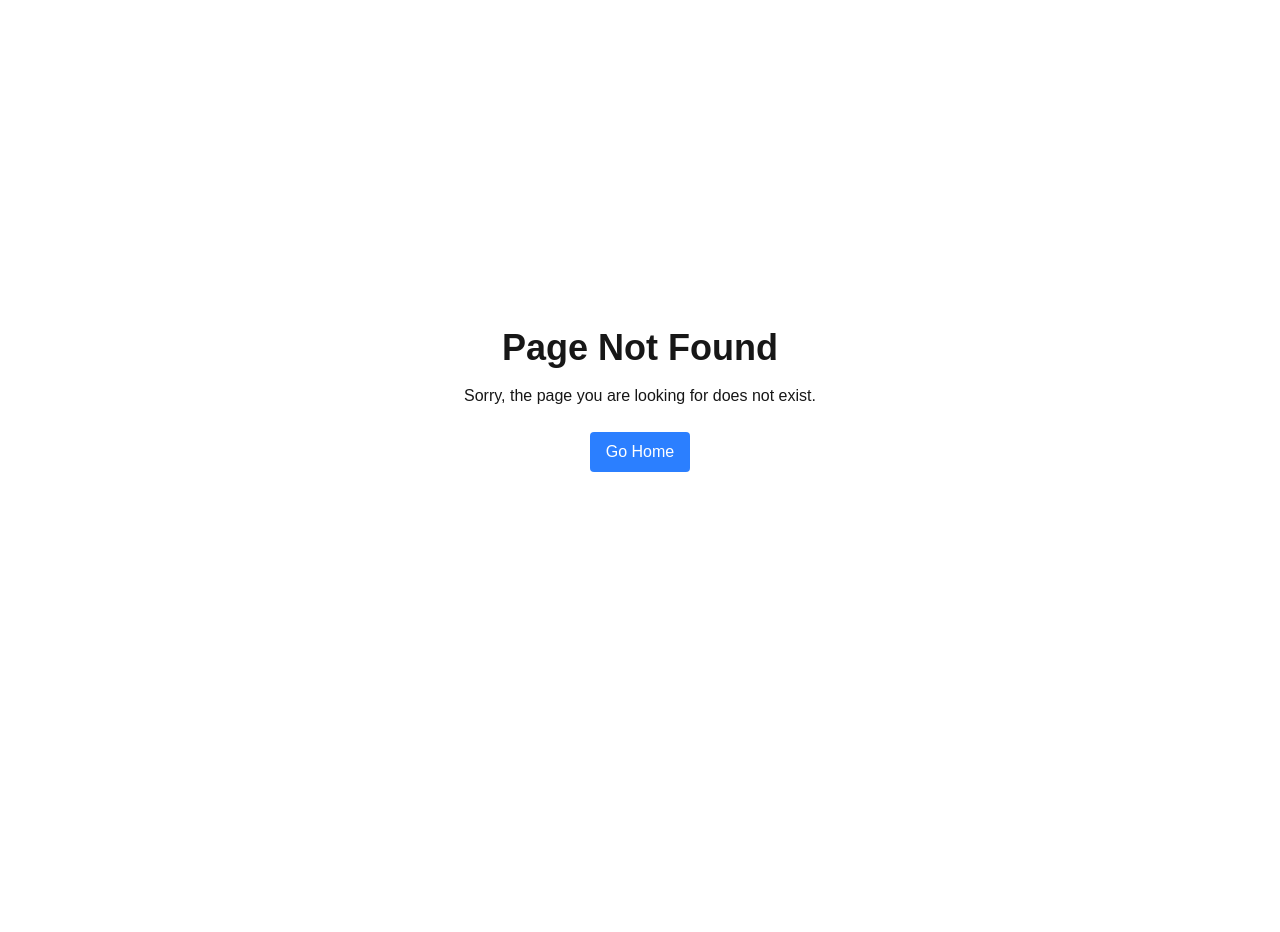
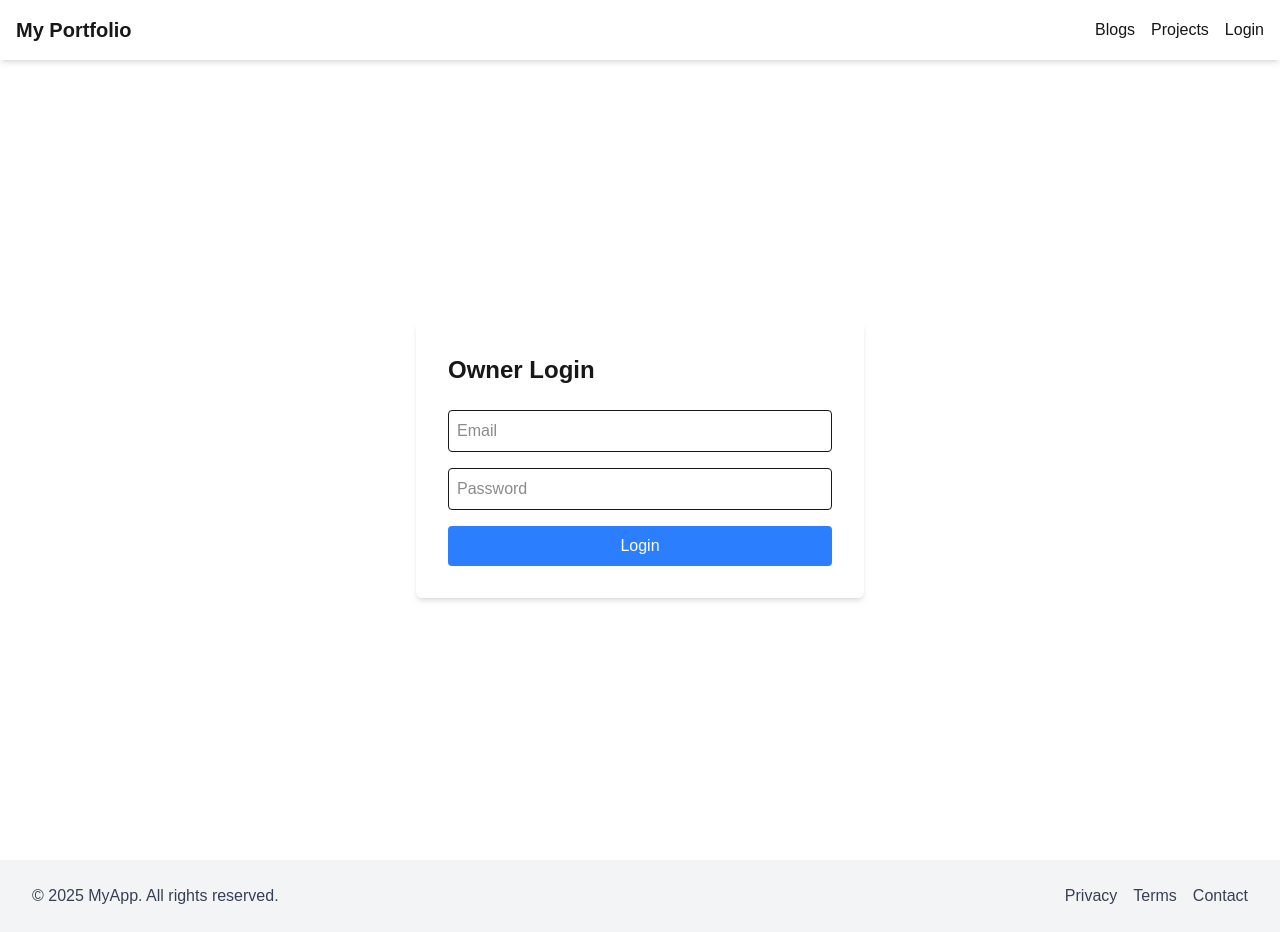
Before and after one commit to muntasirmoin/resume-nest-client, a Next.js app: page /login in a window 1280 px wide. Before the commit this address had no page. Before the commit the page ends 800 px from the top, so only its background shows below. Built offline with nearby package versions, Linux system fonts and the light colour scheme; no server answers.

Commit message:
login&Logout

```diff
--- /dev/null
+++ b/src/app/(public)/(auth)/login/page.tsx
@@ -0,0 +1,64 @@
+"use client";
+
+import { useState } from "react";
+import { signIn } from "next-auth/react";
+import { useRouter } from "next/navigation";
+import { toast } from "react-hot-toast";
+
+const LoginPage = () => {
+  const [email, setEmail] = useState("");
+  const [password, setPassword] = useState("");
+  const router = useRouter();
+
+  const handleSubmit = async (e: React.FormEvent) => {
+    e.preventDefault();
+    console.log(email, password);
+    const res = await signIn("credentials", {
+      redirect: false,
+      email,
+      password,
+    });
+
+    if (res?.ok) {
+      toast.success("Logged in successfully");
+      router.push("/dashboard");
+    } else {
+      toast.error(res?.error || "Login failed");
+    }
+  };
+
+  return (
+    <div className="flex justify-center items-center min-h-screen">
+      <form
+        onSubmit={handleSubmit}
+        className="bg-white p-8 rounded-md shadow-md w-full max-w-md"
+      >
+        <h2 className="text-2xl font-bold mb-6">Owner Login</h2>
+        <input
+          type="email"
+          placeholder="Email"
+          value={email}
+          onChange={(e) => setEmail(e.target.value)}
+          className="w-full mb-4 p-2 border rounded"
+          required
+        />
+        <input
+          type="password"
+          placeholder="Password"
+          value={password}
+          onChange={(e) => setPassword(e.target.value)}
+          className="w-full mb-4 p-2 border rounded"
+          required
+        />
+        <button
+          type="submit"
+          className="w-full bg-blue-500 text-white p-2 rounded"
+        >
+          Login
+        </button>
+      </form>
+    </div>
+  );
+};
+
+export default LoginPage;
--- a/src/app/(public)/layout.tsx
+++ b/src/app/(public)/layout.tsx
@@ -1,5 +1,6 @@
 import Footer from "@/components/shared/Footer/Footer";
-import Navbar from "@/components/shared/Navbar/Navbar";
+import { Navbar } from "@/components/shared/Navbar/Navbar";
+// import Navbar from "@/components/shared/Navbar/Navbar";
 
 export default function PublicLayout({
   children,
--- /dev/null
+++ b/src/app/api/auth/[...nextauth]/route.ts
@@ -0,0 +1,50 @@
+import NextAuth, { AuthOptions } from "next-auth";
+import CredentialsProvider from "next-auth/providers/credentials";
+
+export const authOptions: AuthOptions = {
+  providers: [
+    CredentialsProvider({
+      id: "credentials", // 👈 force provider id
+      name: "Credentials",
+      credentials: {
+        email: { label: "Email", type: "text" },
+        password: { label: "Password", type: "password" },
+      },
+      async authorize(credentials) {
+        if (!credentials) return null;
+
+        const res = await fetch(
+          `${process.env.NEXT_PUBLIC_BASE_API}/auth/login`,
+          {
+            method: "POST",
+            headers: { "Content-Type": "application/json" },
+            body: JSON.stringify({
+              email: credentials.email,
+              password: credentials.password,
+            }),
+          }
+        );
+
+        const data = await res.json();
+        console.log("Backend response:", data);
+
+        // Extract the user from the nested 'data'
+        if (res.ok && data.success && data.data && data.data.user) {
+          return {
+            id: data.data.user.id, // required by NextAuth
+            name: data.data.user.name,
+            email: data.data.user.email,
+            role: data.data.user.role, // optional extra info
+            accessToken: data.data.accessToken, // optional
+          };
+        }
+
+        return null; // triggers 401 if invalid
+      },
+    }),
+  ],
+  session: { strategy: "jwt" },
+};
+
+const handler = NextAuth(authOptions);
+export { handler as GET, handler as POST };
--- a/src/app/layout.tsx
+++ b/src/app/layout.tsx
@@ -2,7 +2,8 @@ import type { Metadata } from "next";
 import { Geist, Geist_Mono } from "next/font/google";
 import "./globals.css";
 import AuthProvider from "@/providers/AuthProvider";
-import { Toaster } from "sonner";
+import { Toaster } from "react-hot-toast";
+// import { Toaster } from "sonner";
 
 const geistSans = Geist({
   variable: "--font-geist-sans",
@@ -30,7 +31,8 @@ export default function RootLayout({
         className={`${geistSans.variable} ${geistMono.variable} antialiased`}
       >
         <AuthProvider>
-          <Toaster richColors position="top-center" />
+          {/* <Toaster richColors position="top-center" /> */}
+          <Toaster position="top-center" />
           {children}
         </AuthProvider>
       </body>
--- a/src/components/shared/Navbar/Navbar.tsx
+++ b/src/components/shared/Navbar/Navbar.tsx
@@ -1,68 +1,33 @@
 "use client";
 
+import { signOut, useSession } from "next-auth/react";
 import Link from "next/link";
-import { useState } from "react";
-import { Button } from "@/components/ui/button";
 
-export default function Navbar() {
-  const [open, setOpen] = useState(false);
+export const Navbar = () => {
+  const { data: session } = useSession();
+  const loggedIn = !!session;
 
   return (
-    <nav className="w-full bg-white dark:bg-gray-900 shadow-md px-4 sm:px-8 py-4 flex justify-between items-center sticky top-0 z-50">
-      {/* Logo */}
-      <Link href="/" className="text-xl font-bold">
-        MyApp
+    <nav className="bg-white shadow-md p-4 flex justify-between items-center">
+      <Link href="/">
+        <h1 className="font-bold text-xl">My Portfolio</h1>
       </Link>
-
-      {/* Desktop links */}
-      <div className="hidden sm:flex gap-6">
-        <Link href="/" className="hover:text-blue-500">
-          Home
-        </Link>
-        <Link href="/about" className="hover:text-blue-500">
-          About
-        </Link>
-        <Link href="/services" className="hover:text-blue-500">
-          Services
-        </Link>
-        <Link href="/contact" className="hover:text-blue-500">
-          Contact
-        </Link>
-        <Button variant="outline" size="sm">
-          Login
-        </Button>
+      <div className="space-x-4">
+        <Link href="/blogs">Blogs</Link>
+        <Link href="/projects">Projects</Link>
+        {!loggedIn && <Link href="/login">Login</Link>}
+        {loggedIn && (
+          <>
+            <Link href="/dashboard">Dashboard</Link>
+            <button
+              onClick={() => signOut({ callbackUrl: "/login" })}
+              className="text-red-500"
+            >
+              Logout
+            </button>
+          </>
+        )}
       </div>
-
-      {/* Mobile Hamburger */}
-      <button
-        className="sm:hidden focus:outline-none"
-        onClick={() => setOpen(!open)}
-      >
-        <span className="block w-6 h-0.5 bg-black my-1 dark:bg-white"></span>
-        <span className="block w-6 h-0.5 bg-black my-1 dark:bg-white"></span>
-        <span className="block w-6 h-0.5 bg-black my-1 dark:bg-white"></span>
-      </button>
-
-      {/* Mobile Menu */}
-      {open && (
-        <div className="sm:hidden absolute top-16 left-0 w-full bg-white dark:bg-gray-900 shadow-md flex flex-col items-center py-4 gap-4">
-          <Link href="/" className="hover:text-blue-500">
-            Home
-          </Link>
-          <Link href="/about" className="hover:text-blue-500">
-            About
-          </Link>
-          <Link href="/services" className="hover:text-blue-500">
-            Services
-          </Link>
-          <Link href="/contact" className="hover:text-blue-500">
-            Contact
-          </Link>
-          <Button variant="outline" size="sm">
-            Login
-          </Button>
-        </div>
-      )}
     </nav>
   );
-}
+};
--- /dev/null
+++ b/src/context/AuthContext.tsx
@@ -0,0 +1,52 @@
+// src/context/AuthContext.tsx
+"use client";
+import {
+  createContext,
+  useContext,
+  useState,
+  useEffect,
+  ReactNode,
+} from "react";
+import {
+  getToken,
+  setToken as setLocalToken,
+  removeToken as removeLocalToken,
+} from "@/utils/auth";
+
+interface AuthContextType {
+  loggedIn: boolean;
+  login: (token: string) => void;
+  logout: () => void;
+}
+
+const AuthContext = createContext<AuthContextType | undefined>(undefined);
+
+export const AuthProvider = ({ children }: { children: ReactNode }) => {
+  const [loggedIn, setLoggedIn] = useState(false);
+
+  useEffect(() => {
+    setLoggedIn(!!getToken());
+  }, []);
+
+  const login = (token: string) => {
+    setLocalToken(token);
+    setLoggedIn(true);
+  };
+
+  const logout = () => {
+    removeLocalToken();
+    setLoggedIn(false);
+  };
+
+  return (
+    <AuthContext.Provider value={{ loggedIn, login, logout }}>
+      {children}
+    </AuthContext.Provider>
+  );
+};
+
+export const useAuth = () => {
+  const context = useContext(AuthContext);
+  if (!context) throw new Error("useAuth must be used within AuthProvider");
+  return context;
+};
--- /dev/null
+++ b/src/utils/api.ts
@@ -0,0 +1,11 @@
+import axios from "axios";
+
+const API_URL =
+  process.env.NEXT_PUBLIC_API_URL || "http://localhost:5000/api/v1";
+
+const api = axios.create({
+  baseURL: API_URL,
+  headers: { "Content-Type": "application/json" },
+});
+
+export default api;
--- /dev/null
+++ b/src/utils/auth.ts
@@ -0,0 +1,21 @@
+import { jwtDecode } from "jwt-decode";
+
+export const getToken = () => localStorage.getItem("accessToken");
+export const setToken = (token: string) =>
+  localStorage.setItem("accessToken", token);
+export const removeToken = () => localStorage.removeItem("accessToken");
+
+export const decodeToken = (token: string) => {
+  try {
+    return jwtDecode<{ userId: string; role: string }>(token);
+  } catch {
+    return null;
+  }
+};
+
+export const isTokenValid = () => {
+  const token = getToken();
+  if (!token) return false;
+  const decoded = decodeToken(token);
+  return decoded ? true : false;
+};
```
Also changed, not shown: package.json (+9 -4 lines), 1 other file (tests, documents, lock files or other folders).
